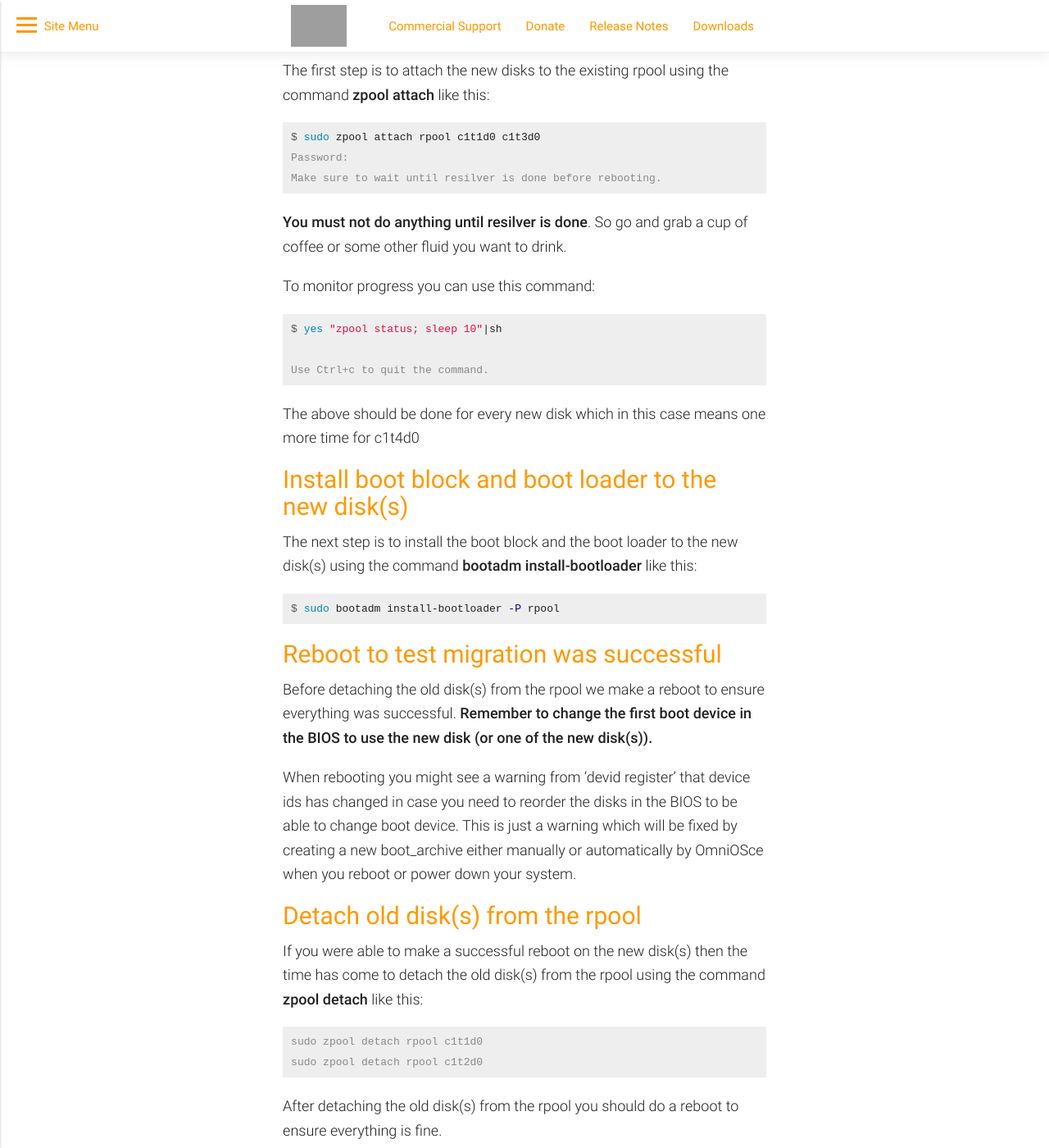
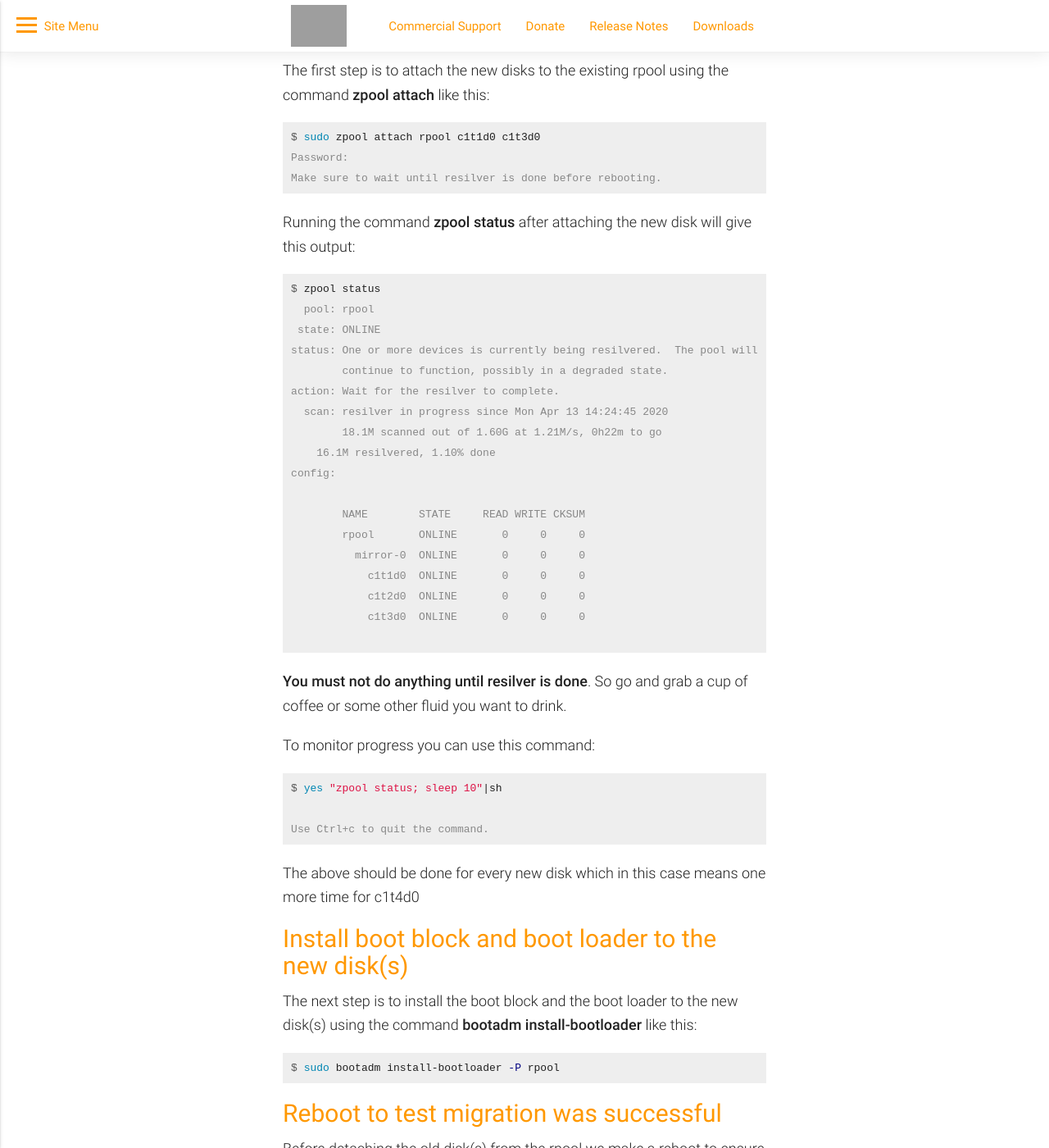
Before and after one commit to omniosorg/omniosorg.github.io, a Jekyll site: the page built from _docs/info/migrate_rpool.md, in a window 1280 px wide and 1400 px high, scrolled down 1723 px. Shown: the whole window at 82% size. Built offline with Jekyll 4.4.1, drawn with Linux system fonts in a browser that asks for light colours; comment, search, counter and statistics services are not loaded; some of the changed text lies outside the part shown; grey boxes are pictures that could not be loaded.

Commit message:
Changes by request
Signed-off-by: Michael Rasmussen <mir@datanom.net>

````diff
--- a/_docs/info/migrate_rpool.md
+++ b/_docs/info/migrate_rpool.md
@@ -75,6 +75,29 @@ Password:
 Make sure to wait until resilver is done before rebooting.
 ```
 
+Running the command **zpool status** after attaching the new disk will give this output:
+
+``` terminal
+$ zpool status
+  pool: rpool
+ state: ONLINE
+status: One or more devices is currently being resilvered.  The pool will
+        continue to function, possibly in a degraded state.
+action: Wait for the resilver to complete.
+  scan: resilver in progress since Mon Apr 13 14:24:45 2020
+        18.1M scanned out of 1.60G at 1.21M/s, 0h22m to go
+    16.1M resilvered, 1.10% done
+config:
+
+        NAME        STATE     READ WRITE CKSUM
+        rpool       ONLINE       0     0     0
+          mirror-0  ONLINE       0     0     0
+            c1t1d0  ONLINE       0     0     0
+            c1t2d0  ONLINE       0     0     0
+            c1t3d0  ONLINE       0     0     0
+
+```
+
 **You must not do anything until resilver is done**. So go and grab a cup of coffee or some other fluid you want to drink.
 
 To monitor progress you can use this command:
@@ -84,6 +107,7 @@ $ yes "zpool status; sleep 10"|sh
 
 Use Ctrl+c to quit the command.
 ```
+
 
 The above should be done for every new disk which in this case means one more time for c1t4d0
 
````
Also changed, not shown: other parts of _docs/info/migrate_rpool.md (+2 -4 lines).
